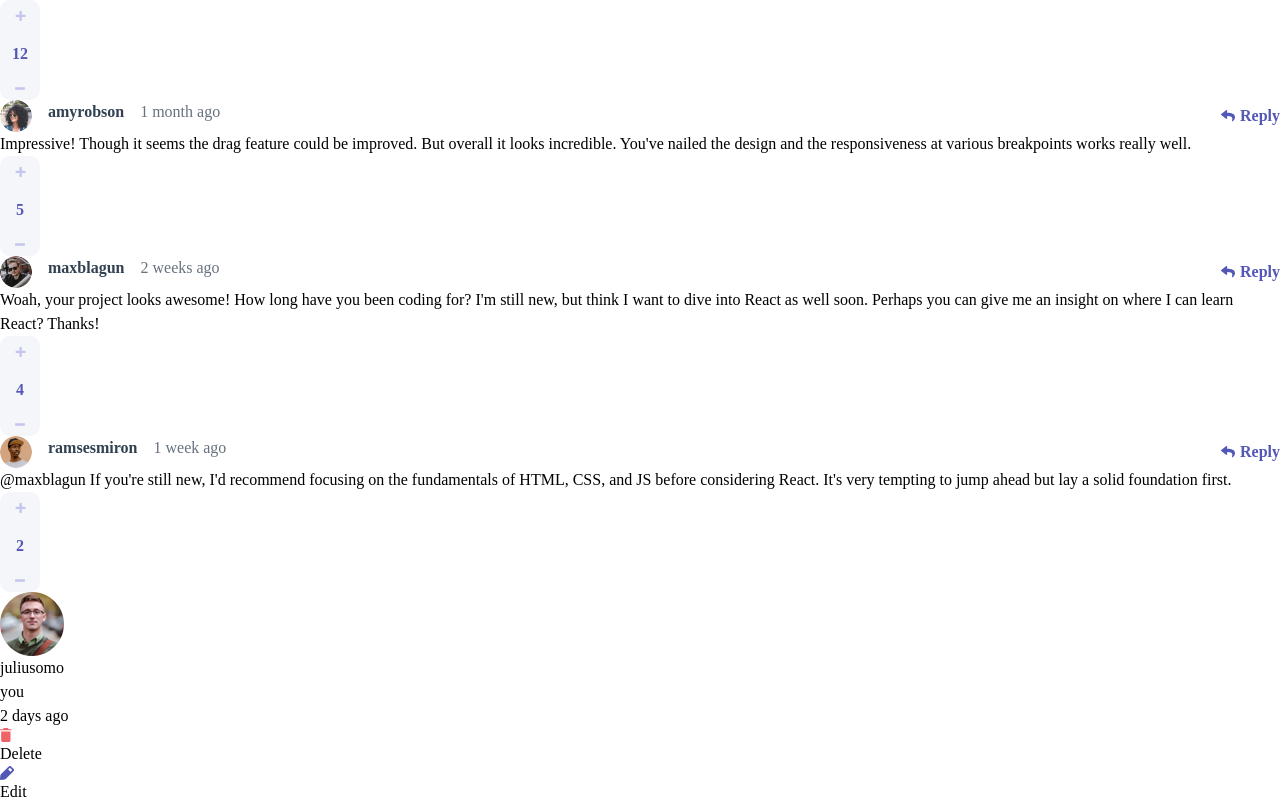
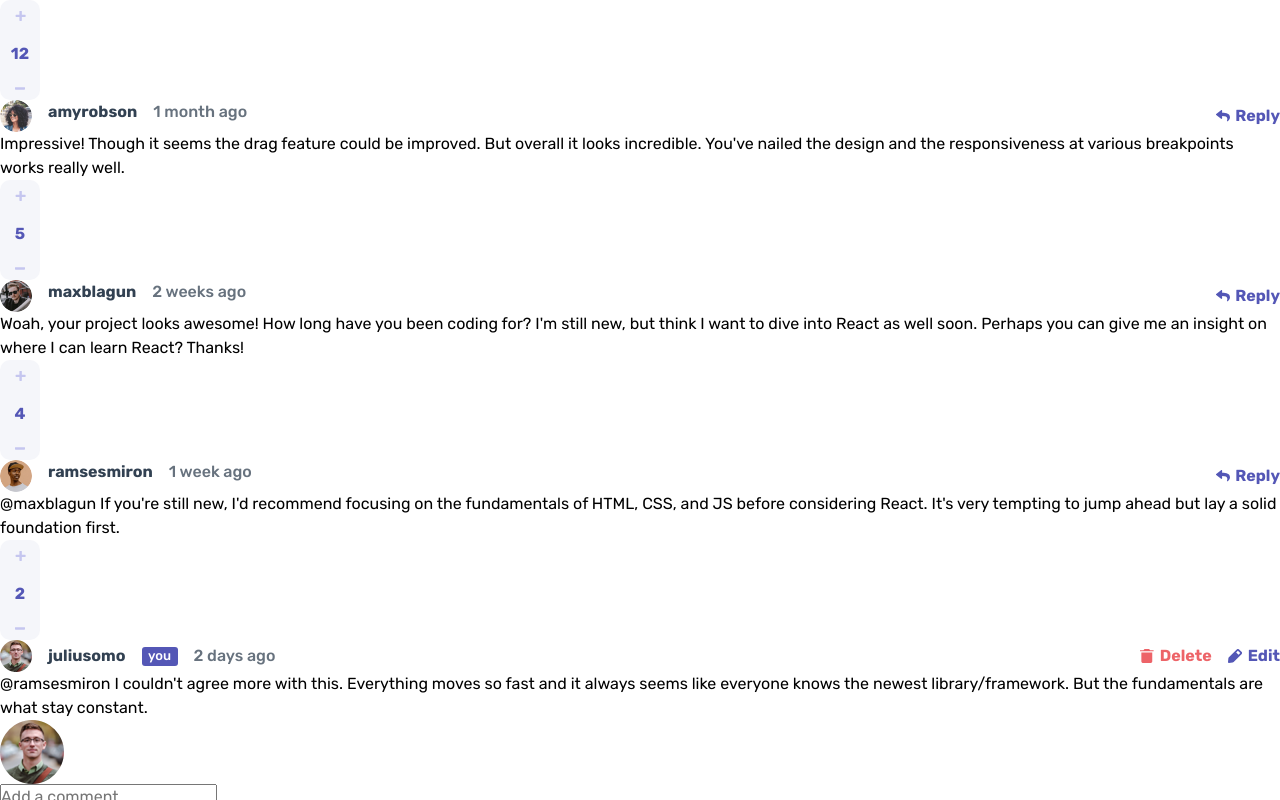
Before and after one commit to Sheddiey/interactive-comment-section-part-2, a React (Create React App) app: page / in a window 1280 px wide. Shown: the top 800 px of the page. Built offline with nearby package versions, Linux system fonts and the light colour scheme.

Commit message:
styles for youusername component

```diff
--- a/src/Components/InteractiveComments.jsx
+++ b/src/Components/InteractiveComments.jsx
@@ -133,19 +133,19 @@
 
 function YouUsername({ username, createdAt, userImage }) {
   return (
-    <div>
-      <div>
+    <div className="you-username">
+      <div className="you-username-left">
         <img src={userImage} alt={username} />
         <h2>{username}</h2>
         <h6>you</h6>
         <p>{createdAt}</p>
       </div>
-      <div>
-        <div>
+      <div className="you-username-right">
+        <div className="delete-section">
           <img src={deleteIcon} alt="delete" />
           <p>Delete</p>
         </div>
-        <div>
+        <div className="edit-section">
           <img src={editIcon} alt="edit" />
           <p>Edit</p>
         </div>
--- a/src/index.css
+++ b/src/index.css
@@ -88,7 +88,9 @@
 }
 
 /* general styling */
-
+body {
+  font-family: var(--ff-primary);
+}
 
 /* Score component */
 .score {
@@ -141,3 +143,65 @@
   color: var(--moderate-blue);
   font-weight: var(--fw-bold);
 }
+
+/* YouUsername component */
+.you-username {
+  display: flex;
+  justify-content: space-between;
+}
+
+.you-username-left{
+  display: flex;
+  gap: 16px;
+  align-items: center;
+}
+.you-username-left img {
+  width: 32px;
+  height: 32px;
+}
+.you-username-left h2 {
+  color: var(--dark-blue);
+  font-weight: var(--fw-bold);
+}
+.you-username-left h6 {
+  color: white;
+  background-color: var(--moderate-blue);
+  font-size: 13px;
+  font-weight: var(--fw-medium);
+  border-radius: 3px;
+  width: 36px;
+  height: 19px;
+  display: flex;
+  align-items: center;
+  justify-content: center;
+}
+.you-username-left p {
+  color: var(--grayish-blue);
+  font-weight: var(--fw-medium);
+}
+
+.you-username-right {
+  display: flex;
+  gap: 16px;
+}
+
+.delete-section p {
+  color: var(--soft-red);
+  font-weight: var(--fw-bold);
+}
+.edit-section p {
+  color: var(--moderate-blue);
+  font-weight: var(--fw-bold);
+}
+
+.delete-section,
+.edit-section {
+  display: flex;
+  align-items: center;
+  gap: 6px;
+}
+.delete-section img,
+.edit-section img{
+  width: 14px;
+  height: 13.95px;
+}
```
